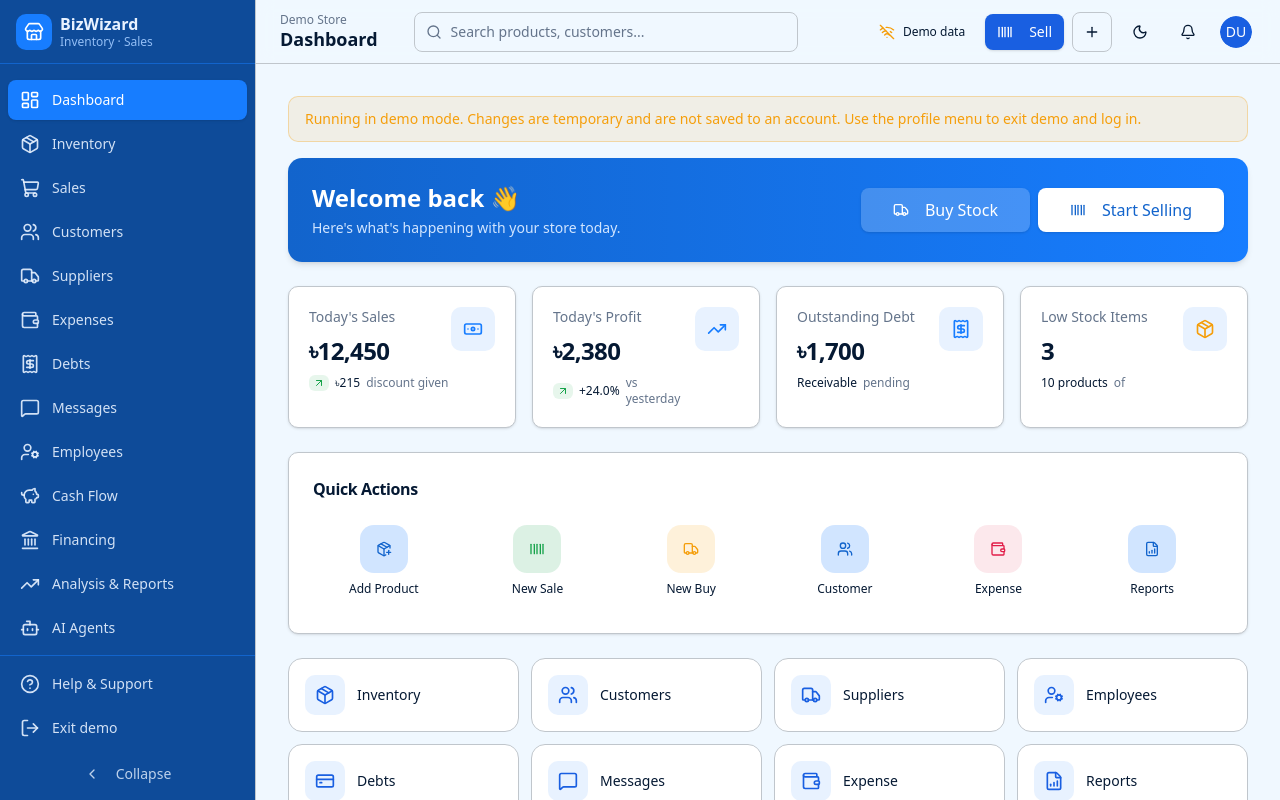
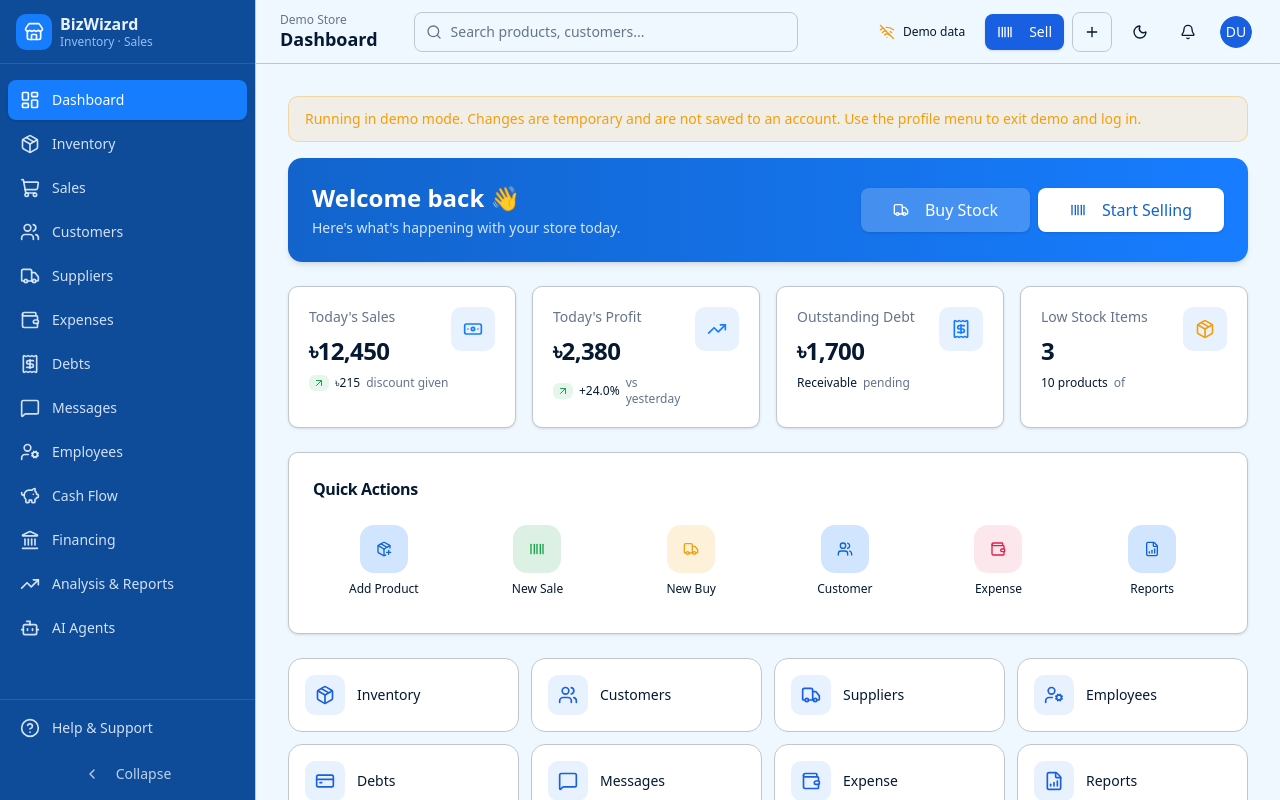
Before and after one commit to mahfuz-saim/bizwizard, a Next.js app in the folder client/: page / in a window 1280 px wide. Both pictures are taken after a click on the button "Run Demo". Built offline with nearby package versions, Linux system fonts and the light colour scheme.

Commit message:
Remove logout button from sidebar footer
Co-authored-by: arena-agent <297053741+arena-agent@users.noreply.github.com>

```diff
--- a/client/src/components/sidebar.tsx
+++ b/client/src/components/sidebar.tsx
@@ -13,7 +13,6 @@ import {
   Wallet,
   MessageSquare,
   UserCog,
-  LogOut,
   ChevronLeft,
   ChevronRight,
   Store,
@@ -23,7 +22,6 @@ import {
   TrendingUp,
   Bot,
 } from "lucide-react"
-import { useStore } from "@/lib/store"
 import { cn } from "@/lib/utils"
 import { Button } from "@/components/ui/button"
 import { Tooltip, TooltipContent, TooltipTrigger } from "@/components/ui/tooltip"
@@ -58,7 +56,6 @@ interface SidebarProps {
 
 export function Sidebar({ collapsed, onToggle, onNavigate }: SidebarProps) {
   const pathname = usePathname()
-  const { logout, source } = useStore()
 
   const isActive = (href: string) => {
     if (href === "/") return pathname === "/"
@@ -128,15 +125,6 @@ export function Sidebar({ collapsed, onToggle, onNavigate }: SidebarProps) {
           <HelpCircle className="h-5 w-5 shrink-0" />
           {!collapsed && <span>Help & Support</span>}
         </button>
-        <button onClick={logout}
-          className={cn(
-            "flex w-full items-center gap-3 rounded-md px-3 py-2.5 text-sm font-medium text-sidebar-foreground/90 hover:bg-sidebar-accent",
-            collapsed && "justify-center px-2"
-          )}
-        >
-          <LogOut className="h-5 w-5 shrink-0" />
-          {!collapsed && <span>{source === "mock" ? "Exit demo" : "Log out"}</span>}
-        </button>
         <Button
           variant="ghost"
           size="sm"
```
